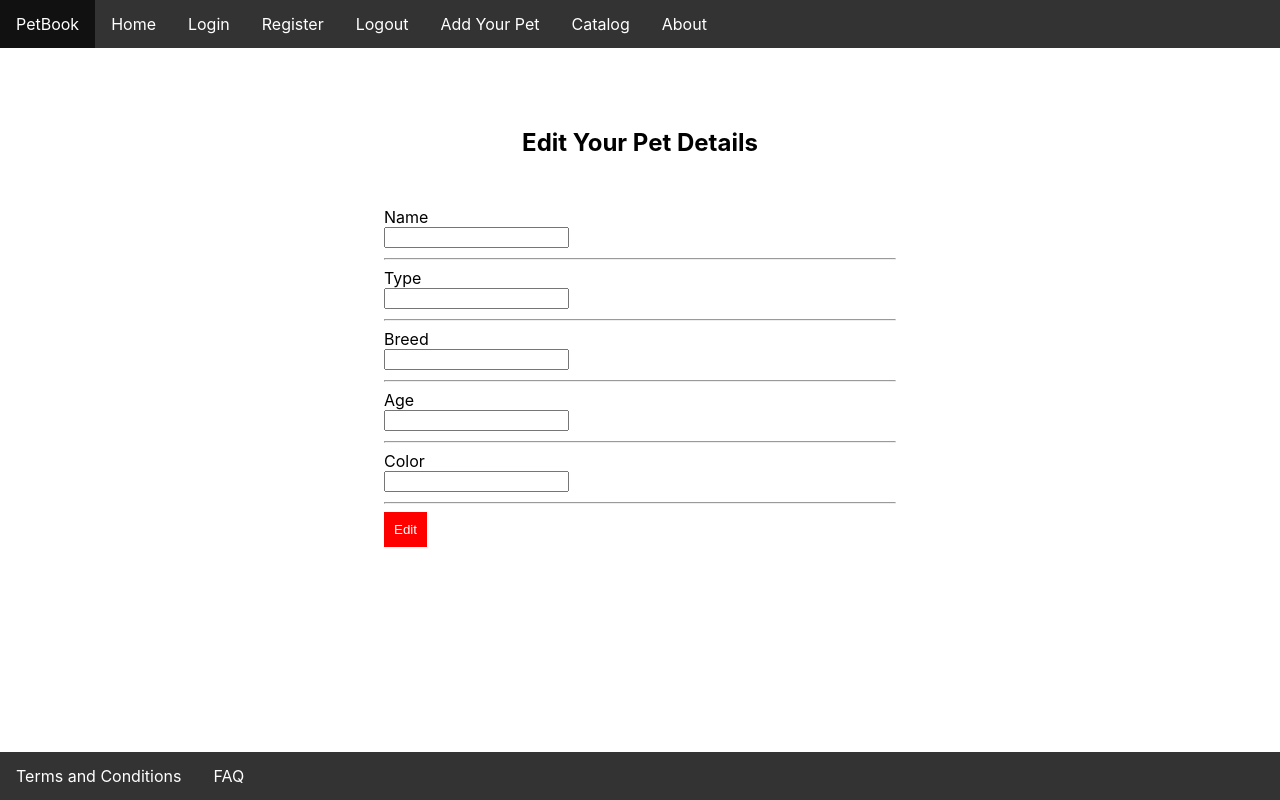
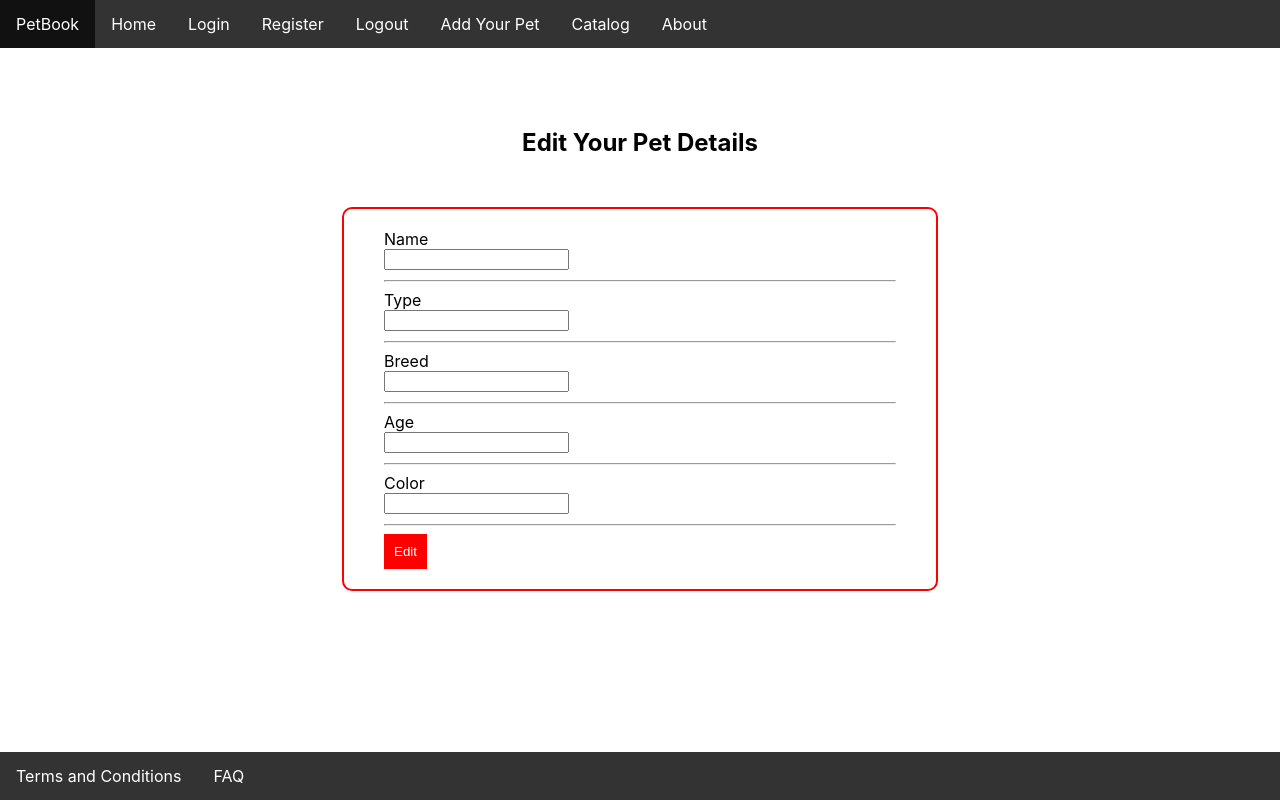
Before and after one commit to EmilPopovski24/PetBook, a React (Create React App) app in the folder petbookclient/: page /catalog/1/edit in a window 1280 px wide. Built offline with nearby package versions, Linux system fonts and the light colour scheme; no server answers.

Commit message:
Update EditPet.css

```diff
--- a/petbookclient/src/components/EditPet/EditPet.css
+++ b/petbookclient/src/components/EditPet/EditPet.css
@@ -1,5 +1,4 @@
 .edit-page {
-    width: 40%;
     margin: auto;
     margin-top: 50px;
 }
@@ -15,3 +14,11 @@
     background-color: red;
     color:white;
 }
+
+#edit {
+    width:40%;
+    margin: auto;
+    border-radius: 10px;
+    border: 2px solid red;
+    padding: 20px 40px 20px 40px;
+}
```
